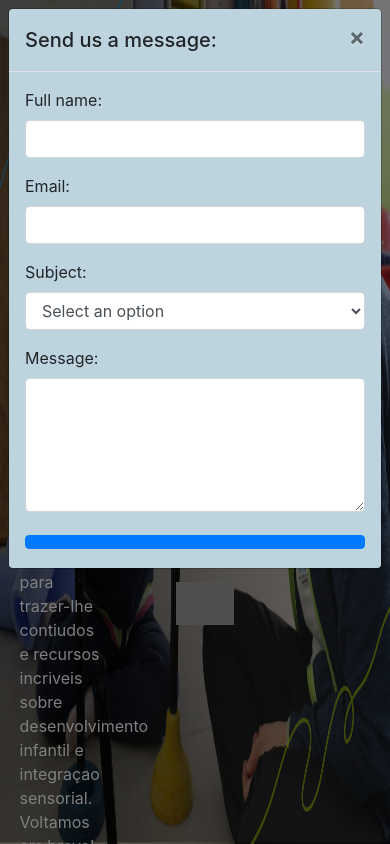
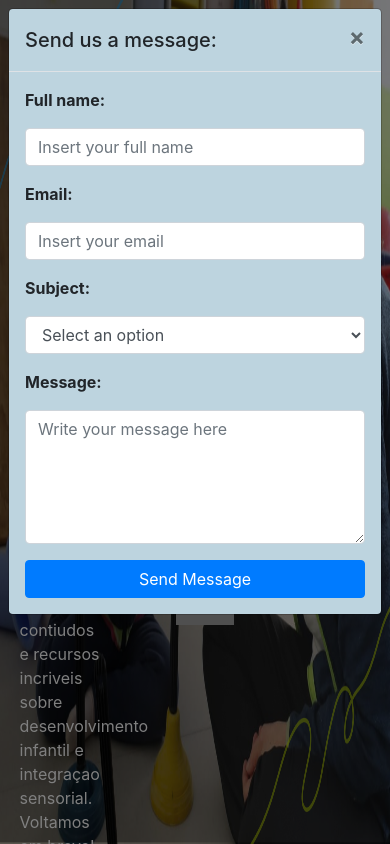
Before and after one commit to borisIsac/WDP, a Django app: page /site_under_construction/ in a window 390 px wide, after a click on "Avisa-me". Run offline with Django 5.2, Linux system fonts and the light colour scheme; parts of the project's set-up code (start-up, migrations or seed data) failed here and were passed over; some libraries are stand-ins or nearby versions; grey boxes are pictures that could not be loaded.

Commit message:
[FIX] Email and subject divided in two columns, labels are bold and add placeholders

```diff
--- a/psycology/main/forms.py
+++ b/psycology/main/forms.py
@@ -12,10 +12,10 @@ class ContactRequestForm(forms.Form):
 
     full_name = forms.CharField(
         max_length=100,
-        widget=forms.TextInput(attrs={'class': 'form-control'})
+        widget=forms.TextInput(attrs={'class': 'form-control', 'placeholder': 'Insert your full name'})
         )
     email = forms.EmailField(
-        widget=forms.EmailInput(attrs={'class': 'form-control'})
+        widget=forms.EmailInput(attrs={'class': 'form-control', 'placeholder': 'Insert your email'})
     )
     subject = forms.ChoiceField(
         choices = Subjects.choices,
@@ -24,5 +24,5 @@ class ContactRequestForm(forms.Form):
         widget=forms.Select(attrs={'class': 'form-control'})
     )
     message = forms.CharField(
-        widget=forms.Textarea(attrs={'class': 'form-control', 'rows': 5, 'cols': 40})
+        widget=forms.Textarea(attrs={'class': 'form-control', 'rows': 5, 'cols': 40, 'placeholder': 'Write your message here'})
     )
--- a/psycology/main/templates/page_under_construction.html
+++ b/psycology/main/templates/page_under_construction.html
@@ -88,8 +88,33 @@
                         <div class="modal-body">
                             <form>
                                 {% csrf_token %}
-                                {{ form.as_p }}
-                                <button type="submit" class="btn btn-primary submit_button">{{ sb }}</button>
+
+                                <div class="mb-3">
+                                    <label class="font-weight-bold">{{ form.full_name.label_tag }}</label>
+                                    {{ form.full_name }}
+                                </div>
+
+                                <div class="row">
+                                    <div class="col-md-6">
+                                        <div class="mb-3">
+                                            <label class="font-weight-bold">{{ form.email.label_tag }}</label>
+                                            {{ form.email }}
+                                        </div>
+                                    </div>
+                                    <div class="col-md-6">
+                                        <div class="mb-3">
+                                            <label class="font-weight-bold">{{ form.subject.label_tag }}</label>
+                                            {{ form.subject }}
+                                        </div>
+                                    </div>
+                                </div>
+
+                                <div class="mb-3">
+                                    <label class="font-weight-bold">{{ form.message.label_tag }}</label>
+                                    {{ form.message }}
+                                </div>
+
+                                <button type="submit" class="btn btn-primary submit_button">Send Message</button>
                             </form>
                         </div>
                     </div>
```
